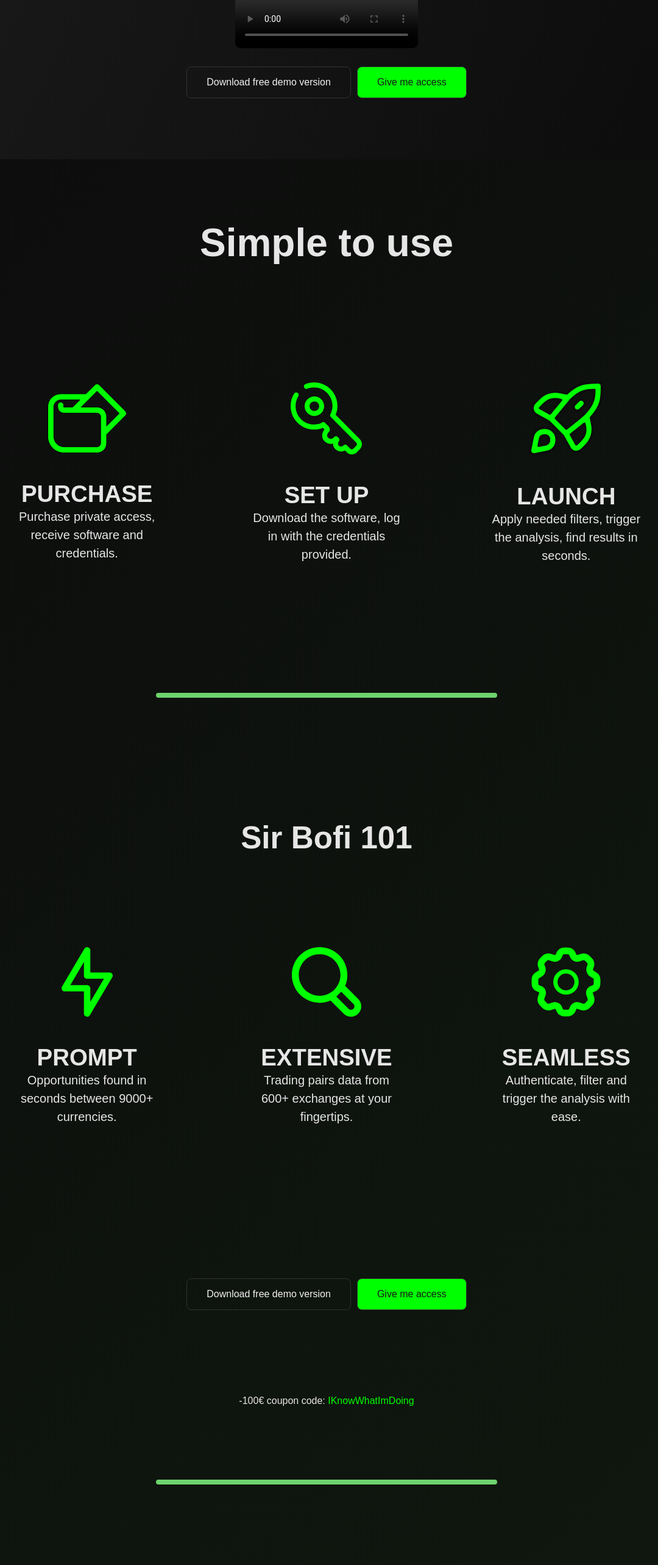
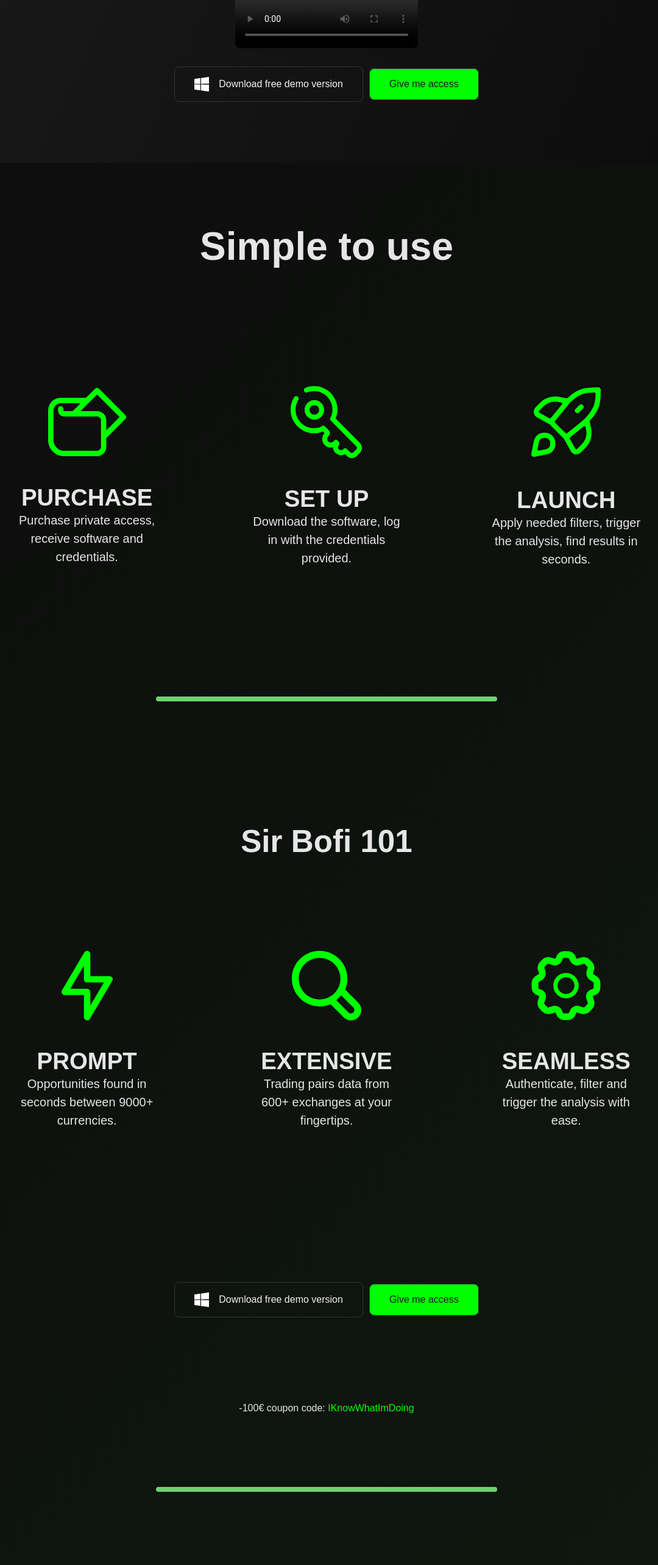
Before and after one commit to EharK/Sir_Bofi_Landing, a Svelte app: page / in a window 1280 px wide. Shown: the part 1100-3666 px from the top of the page at 61% size, without its empty margins (104-1184 px from the left). Built offline with nearby package versions, Linux system fonts and the light colour scheme; grey boxes are pictures that could not be loaded.

Commit message:
New webpage readded demo download

```diff
--- a/src/App.svelte
+++ b/src/App.svelte
@@ -173,6 +173,7 @@
             <div class="buttons-wrapper">
                 <a href="Sir_Bofi0.6.0.exe" download>
                     <button class="big-button transparent">
+                        <img src="windows_logo.svg" width="24px" height="24px" style="margin-right: 8px" alt="">
                         <span>Download free demo version</span>
                     </button>
                 </a>
@@ -256,6 +257,7 @@
         <div class="buttons-wrapper">
             <a href="Sir_Bofi0.6.0.exe" download>
                 <button class="big-button transparent">
+                        <img src="windows_logo.svg" width="24px" height="24px" style="margin-right: 8px" alt="">
                     <span>Download free demo version</span>
                 </button>
             </a>
--- a/src/app.css
+++ b/src/app.css
@@ -116,7 +116,7 @@
 }
 button:active {
     opacity: 0.8;
-    cursor: unset;
+    cursor: default;
 }
 
 .coming-soon {
```
Also changed, not shown: public/windows_logo.svg (added), 9 other files (tests, documents, lock files or other folders).
